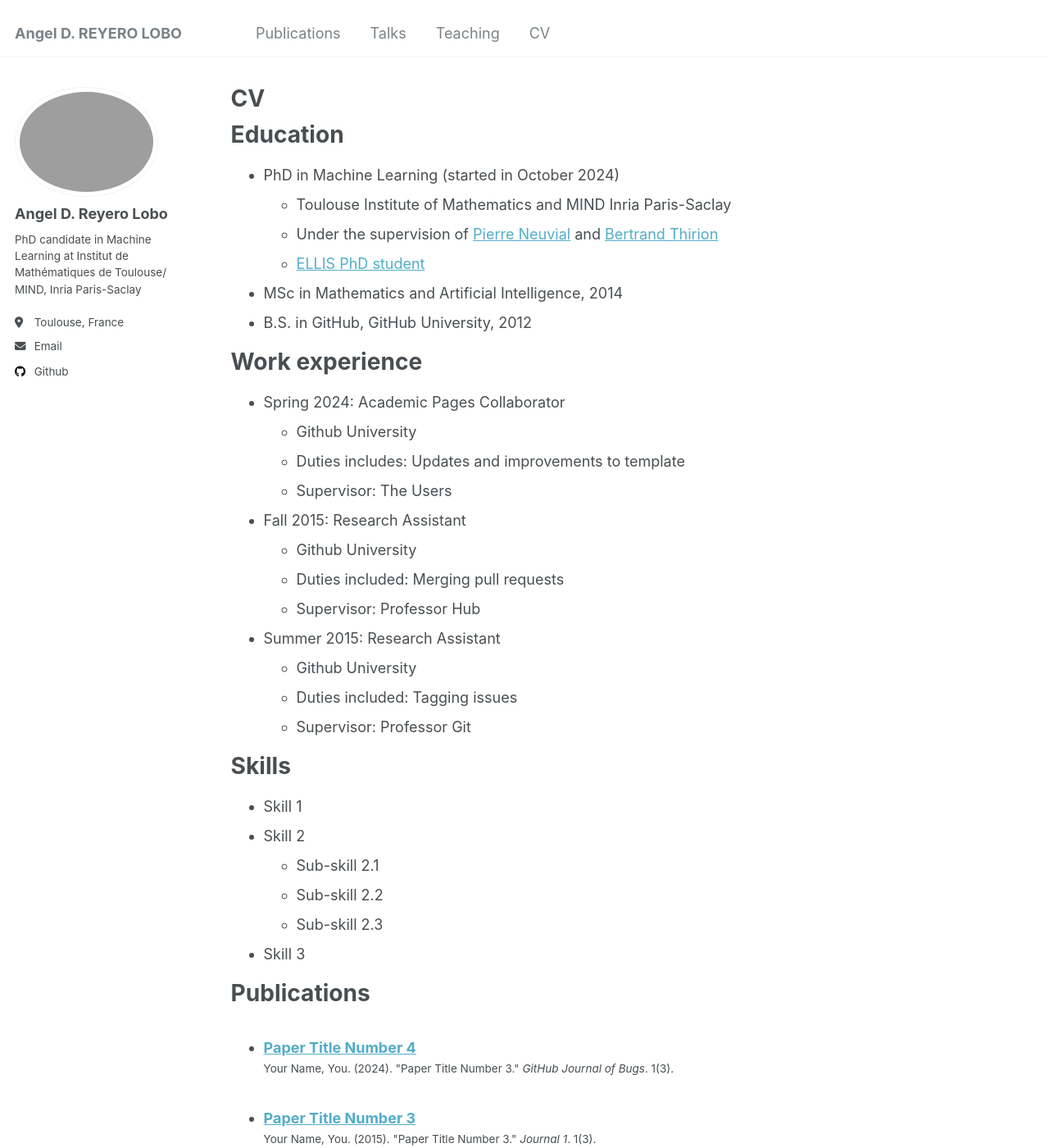
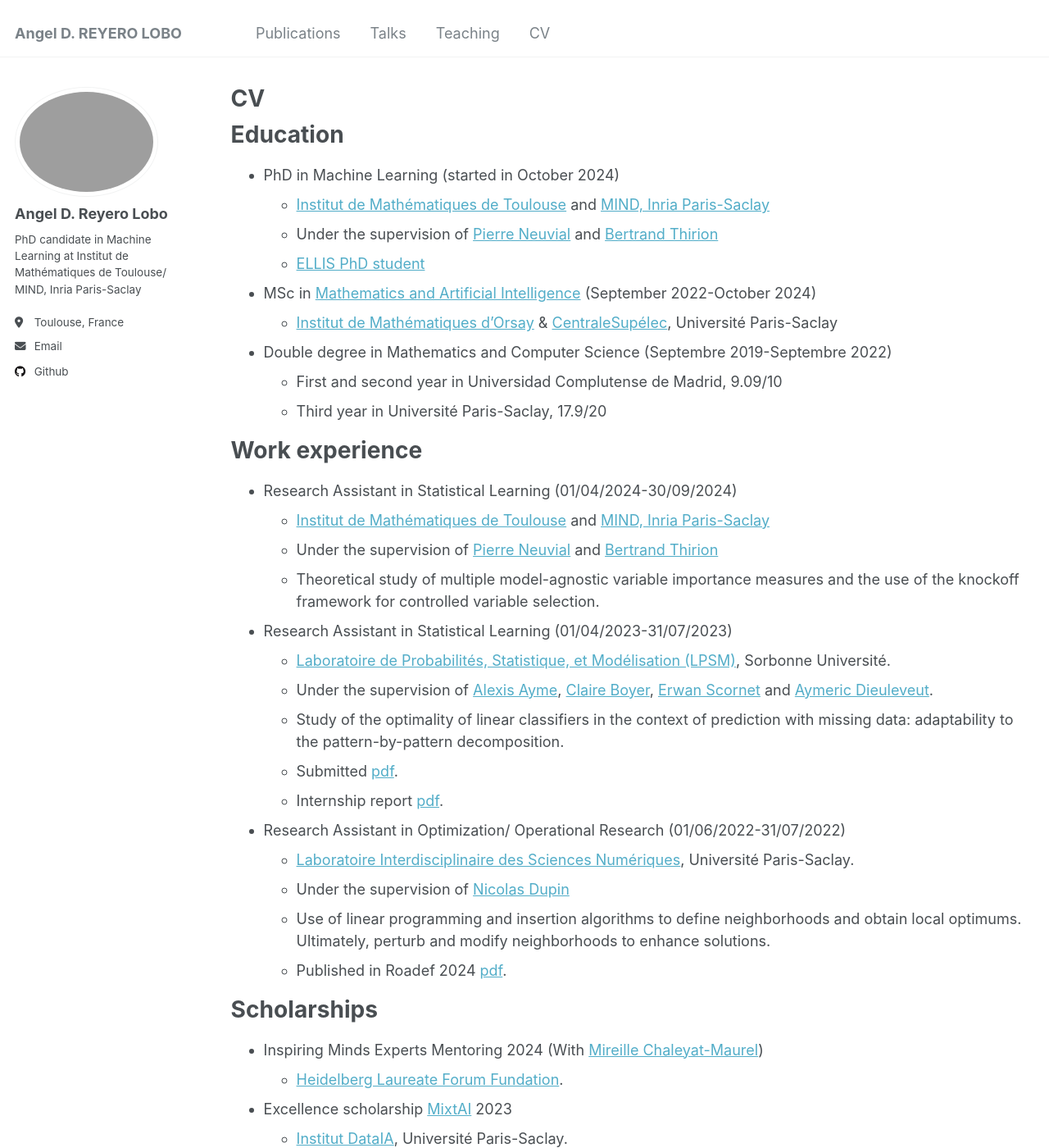
Before and after one commit to AngelReyero/AngelReyero.github.io, a Jekyll site: the page built from _pages/cv.md, in a window 1280 px wide and 1400 px high. Shown: the whole window at 82% size. Built offline with Jekyll 4.4.1, drawn with Linux system fonts in a browser that asks for light colours; some of the changed text lies outside the part shown.

Commit message:
Update cv.md

```diff
--- a/_pages/cv.md
+++ b/_pages/cv.md
@@ -12,37 +12,51 @@ redirect_from:
 Education
 ======
 * PhD in Machine Learning (started in October 2024)
-  * Toulouse Institute of Mathematics and MIND Inria Paris-Saclay
+  * [Institut de Mathématiques de Toulouse](https://www.math.univ-toulouse.fr/fr/) and [MIND, Inria Paris-Saclay](https://team.inria.fr/mind/)
   * Under the supervision of [Pierre Neuvial](https://pneuvial.github.io/) and [Bertrand Thirion](https://pages.saclay.inria.fr/bertrand.thirion/)
   * [ELLIS PhD student](https://ellis.eu/phd-postdoc)
-* MSc in Mathematics and Artificial Intelligence, 2014
-* B.S. in GitHub, GitHub University, 2012
+* MSc in [Mathematics and Artificial Intelligence](https://www.imo.universite-paris-saclay.fr/fr/etudiants/masters/mathematiques-et-applications/m2/m2-mathematique-et-intelligence-artificielle/) (September 2022-October 2024)
+  * [Institut de Mathématiques d'Orsay](https://www.imo.universite-paris-saclay.fr/fr/) & [CentraleSupélec](https://www.centralesupelec.fr/), Université Paris-Saclay
+* Double degree in Mathematics and Computer Science (Septembre 2019-Septembre 2022)
+  * First and second year in Universidad Complutense de Madrid, 9.09/10
+  * Third year in Université Paris-Saclay, 17.9/20
 
 Work experience
 ======
-* Spring 2024: Academic Pages Collaborator
-  * Github University
-  * Duties includes: Updates and improvements to template
-  * Supervisor: The Users
+* Research Assistant in Statistical Learning (01/04/2024-30/09/2024)
+  * [Institut de Mathématiques de Toulouse](https://www.math.univ-toulouse.fr/fr/) and [MIND, Inria Paris-Saclay](https://team.inria.fr/mind/)
+  * Under the supervision of [Pierre Neuvial](https://pneuvial.github.io/) and [Bertrand Thirion](https://pages.saclay.inria.fr/bertrand.thirion/)
+  * Theoretical study of multiple model-agnostic variable importance measures and the use of the knockoff framework for controlled variable selection.
 
-* Fall 2015: Research Assistant
-  * Github University
-  * Duties included: Merging pull requests
-  * Supervisor: Professor Hub
 
-* Summer 2015: Research Assistant
-  * Github University
-  * Duties included: Tagging issues
-  * Supervisor: Professor Git
+* Research Assistant in Statistical Learning (01/04/2023-31/07/2023)
+  * [Laboratoire de Probabilités, Statistique, et Modélisation (LPSM)](https://www.lpsm.paris/), Sorbonne Université.
+  * Under the supervision of [Alexis Ayme](https://alexisayme.github.io/), [Claire Boyer](https://www.imo.universite-paris-saclay.fr/~claire.boyer/index.html), [Erwan Scornet](https://erwanscornet.github.io/) and [Aymeric Dieuleveut](http://www.cmap.polytechnique.fr/~aymeric.dieuleveut/).
+  * Study of the optimality of linear classifiers in the context of prediction with missing data: adaptability to the pattern-by-pattern decomposition.
+  * Submitted [pdf](https://arxiv.org/abs/2405.09196).
+  * Internship report [pdf](https://github.com/AngelReyero/Missing-values-classification/blob/main/internship_report.pdf).
 
-Skills
+* Research Assistant in Optimization/ Operational Research (01/06/2022-31/07/2022)
+  * [Laboratoire Interdisciplinaire des Sciences Numériques](https://www.lisn.upsaclay.fr/?lang=en), Université Paris-Saclay.
+  * Under the supervision of [Nicolas Dupin](https://nicolasdupin2000.wixsite.com/research)
+  * Use of linear programming and insertion algorithms to define neighborhoods and obtain local optimums. Ultimately, perturb and modify neighborhoods to enhance solutions.
+  * Published in Roadef 2024 [pdf](https://hal.science/hal-04450707v1/file/LOP_ROADEF2024.pdf).
+
+Scholarships
 ======
-* Skill 1
-* Skill 2
-  * Sub-skill 2.1
-  * Sub-skill 2.2
-  * Sub-skill 2.3
-* Skill 3
+* Inspiring Minds Experts Mentoring 2024 (With [Mireille Chaleyat-Maurel](https://helios2.mi.parisdescartes.fr/~mcm/))
+  * [Heidelberg Laureate Forum Fundation](https://www.heidelberg-laureate-forum.org/).
+
+* Excellence scholarship [MixtAI](https://www.dataia.eu/formations/mixtai-programme-de-bourses) 2023
+  * [Institut DataIA](https://www.dataia.eu/linstitut-dataia-paris-saclay), Université Paris-Saclay.
+
+* Scholarship for young researchers for the 10th HLF (Sept. 2023)
+  * [Heidelberg Laureate Forum Fundation](https://www.heidelberg-laureate-forum.org/).
+
+* Excellence scholarship 2019, 2020, 2021 and 2022
+  * Science, University and Innovation Council of Madrid.
+* Highest Honors with Jury Congratulations(High school) 2019
+  * Colegio Valdeluz, Madrid
 
 Publications
 ======
```
